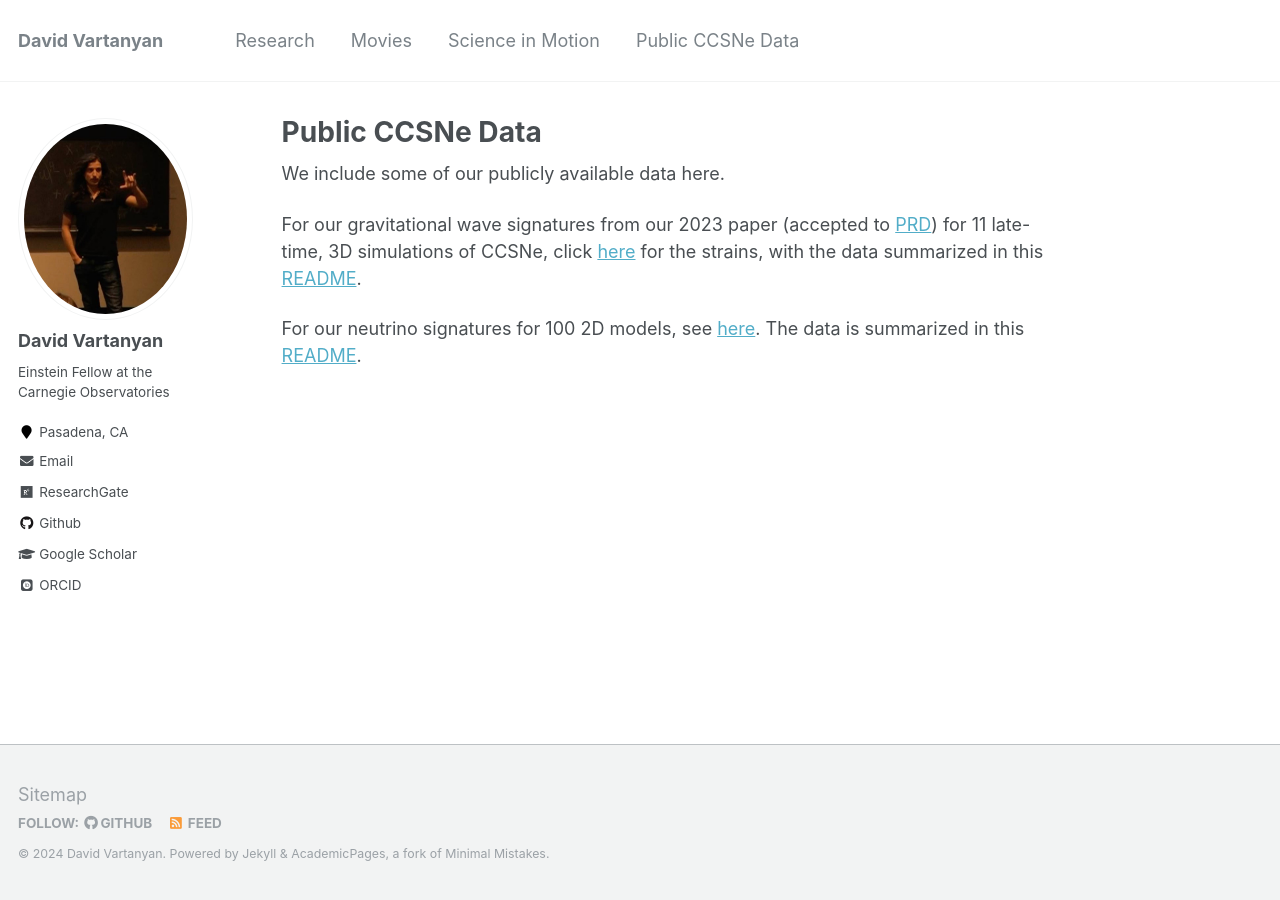
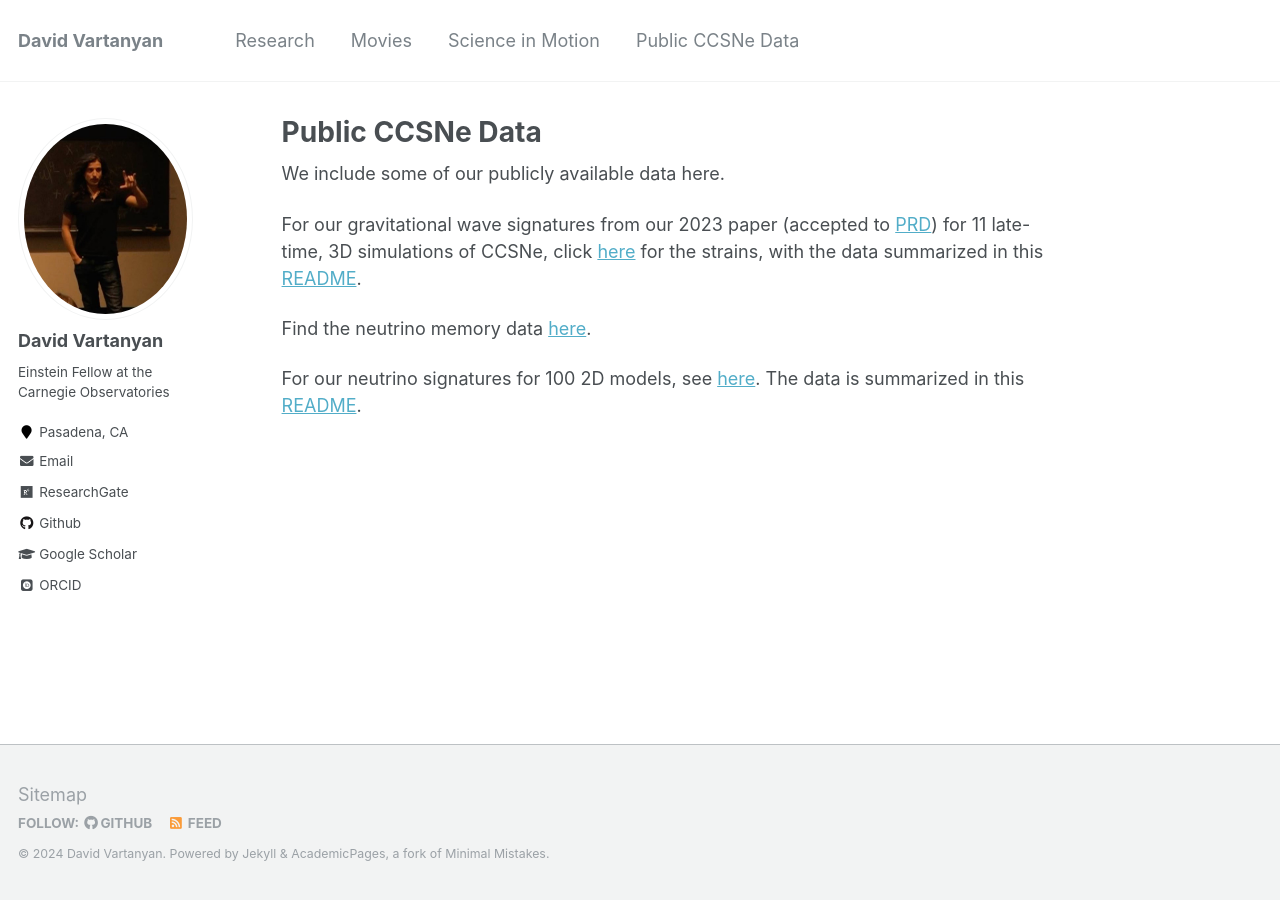
Before and after one commit to dvartany/dvartany.github.io, a Jekyll site: the page built from _pages/data.md, in a window 1280 px wide. Built offline with Jekyll 4.4.1, drawn with Linux system fonts in a browser that asks for light colours; some web fonts are replaced.

Commit message:
Update data.md

```diff
--- a/_pages/data.md
+++ b/_pages/data.md
@@ -11,5 +11,6 @@ We include some of our publicly available data here.
 For our gravitational wave signatures from our 2023 paper (accepted to [PRD](https://ui.adsabs.harvard.edu/abs/2023PhRvD.107j3015V)) for 11 late-time, 3D simulations of CCSNe,
 click [here](https://305b88f5-d936-454c-a213-4364774d9194.filesusr.com/archives/f669df_6e4f524a090c401283f8eee71cfe2999.zip?dn=gwstrain.zip) for the strains, with the data summarized in this [README](http://dvartany.github.io/files/README.txt).
 
+Find the neutrino memory data [here](https://f669dfe4-5008-429c-8aa5-16365fc454f2.usrfiles.com/archives/f669df_858f3e2e52e64380b320b0ffd004a53b.zip).
 
 For our neutrino signatures for 100 2D models, see [here](https://f669dfe4-5008-429c-8aa5-16365fc454f2.usrfiles.com/archives/f669df_e6e13d5121db40dc9b1f32f5377a6009.zip). The data is summarized in this [README](http://dvartany.github.io/files/README-2D-neutrino.txt).
```
